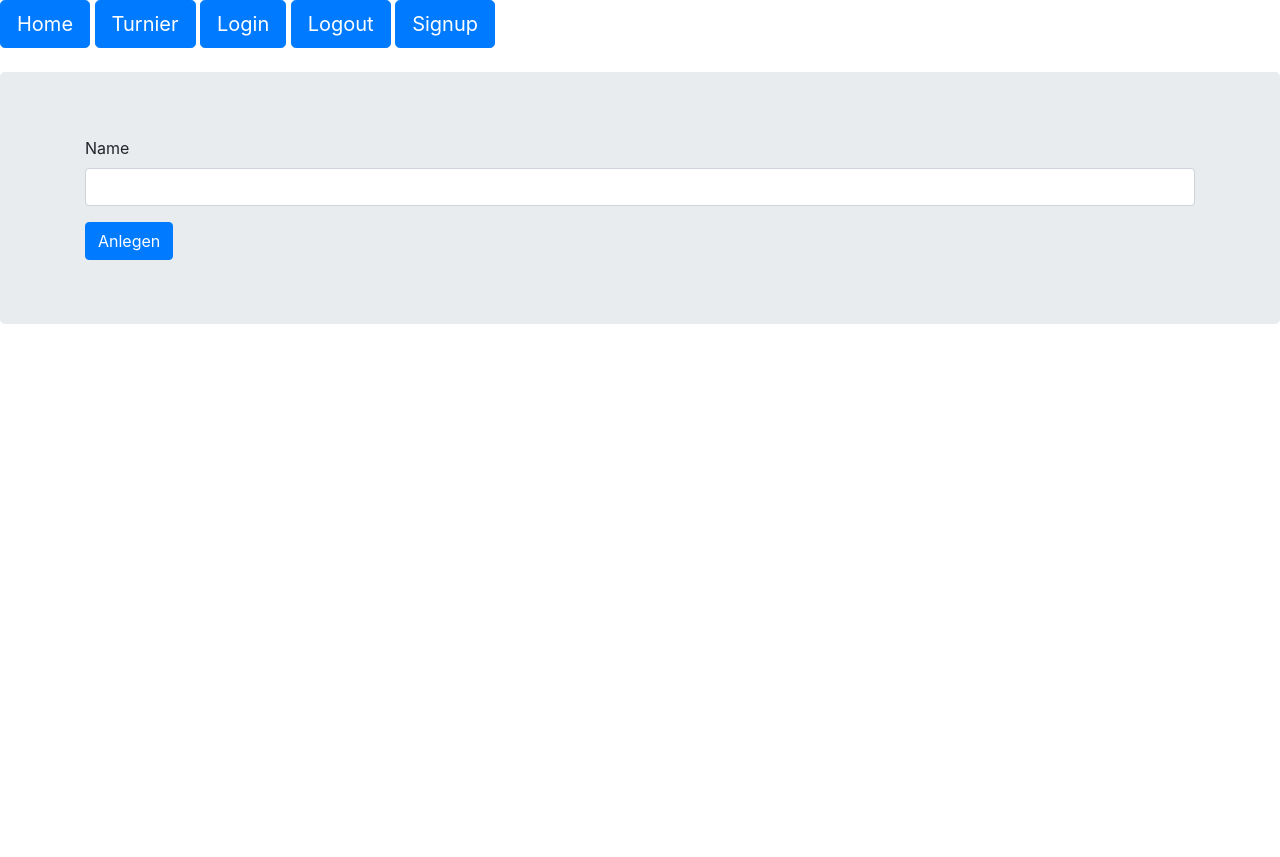
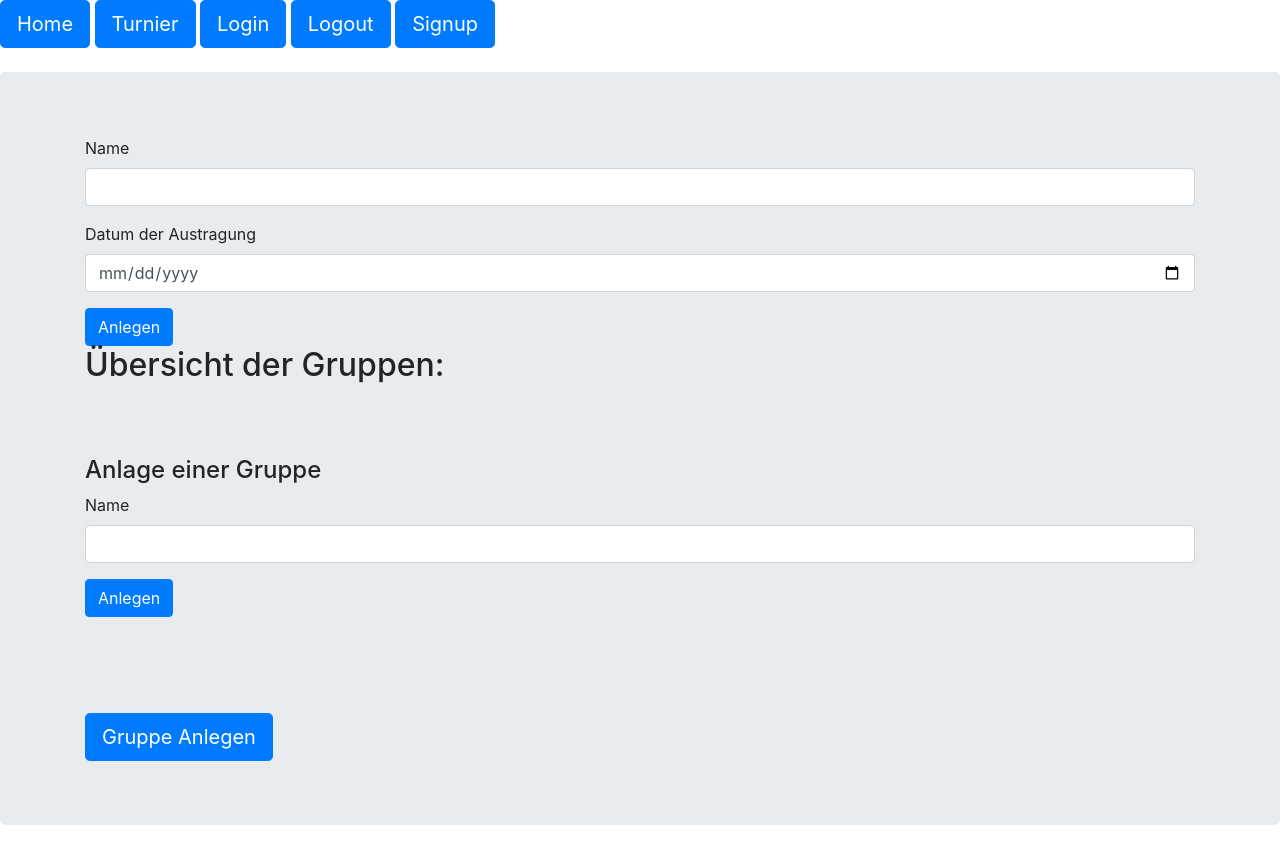
Before and after one commit to n-bross/JUFO-Web, a Flask app: page /turnier/gruppe_erstellen/1 in a window 1280 px wide. Before the commit the page ends 324 px from the top, so only its background shows below. Run offline with Flask 3, Linux system fonts and the light colour scheme; data that the repository does not hold is empty; some libraries are stand-ins or nearby versions.

Commit message:
Gruppen Anlage ermöglicht, ohne eine dedizierte Seite dafür zu nutzen

```diff
--- a/turnierseite/turnier/routes.py
+++ b/turnierseite/turnier/routes.py
@@ -37,27 +37,42 @@ def turnier_erstellen():
 @turnier.route('/turnier_details/<id>', methods=['GET', 'POST'])
 def turnier_details(id):
     turnier = Turnier.query.filter(Turnier.id == id).first()
-    turnier_form= TurnierForm(obj=turnier)
+    turnier_form = TurnierForm(obj=turnier)
+    if request.method == 'GET':
 
-    gruppen = Gruppe.query.filter(Gruppe.turnierId == id)
+        gruppen = Gruppe.query.filter(Gruppe.turnierId == id)
+        return render_template('turnier/turnier_details.html', turnier_form=turnier_form, turnier=turnier, gruppen=gruppen)
 
-    return render_template('turnier/turnier_details.html', form=turnier_form, turnier=turnier, gruppen=gruppen)
-
+    ##update eines geänderten Objetes muss noch ergänzt werden
+    ##elif request.method == 'POST':
+    ##    #insert des neuen Turnieres in die Datenbank
+    ##    turnier = Turnier(name=turnier_form.name.data, datumDerAustragung=turnier_form.datumDerAustragung.data)
+    ##    db.session.update(turnier)
+    ##    db.session.commit()
+##
+    ##    #laden eines neuen html
+    ##    return redirect(url_for('turnier.index'))
 
 @turnier.route('/gruppe_erstellen/<turnier_id>', methods=['GET', 'POST'])
 def gruppe_erstellen(turnier_id):
     gruppe_form = GruppeForm()
     if request.method == 'GET':
         turnier = Turnier.query.filter(Turnier.id == turnier_id).first()
-        turnier_form= TurnierForm(obj=turnier)
+        turnier_form = TurnierForm(obj=turnier)
+
         gruppen = Gruppe.query.filter(Gruppe.turnierId == turnier_id)
 
-        return render_template("gruppe/gruppe_erstellen.html", form=gruppe_form, turnier_form=turnier_form, gruppen=gruppen)
+        return render_template("gruppe/gruppe_erstellen.html", turnier=turnier, turnier_form=turnier_form, gruppe_form=gruppe_form, gruppen=gruppen)
     elif request.method == 'POST':
         #insert des neuen Turnieres in die Datenbank
         gruppe = Gruppe(turnierId=turnier_id, name=gruppe_form.name.data)
         db.session.add(gruppe)
         db.session.commit()
 
+        turnier = Turnier.query.filter(Turnier.id == turnier_id).first()
+        turnier_form = TurnierForm(obj=turnier)
+
+        gruppen = Gruppe.query.filter(Gruppe.turnierId == turnier_id)
+
         #laden eines neuen html
-        return redirect(url_for('turnier.index'))
+        return render_template('turnier/turnier_details.html', turnier_form=turnier_form, turnier=turnier, gruppen=gruppen)
--- a/turnierseite/turnier/templates/gruppe/gruppe_erstellen.html
+++ b/turnierseite/turnier/templates/gruppe/gruppe_erstellen.html
@@ -1,11 +1,12 @@
 {% extends "turnier/turnier_details.html" %}
 {% from 'bootstrap/form.html' import render_form %}
 {% block title %}Turnier Anlage{% endblock %}
-{% block content %}
+{% block turnier_anlage %}
 <!--Using Boostrap classes for styling here-->
 <div class="jumbotron">
     <div class="container">
-        {{ render_form(form) }}
+        <h4>Anlage einer Gruppe</h4>
+        {{ render_form(gruppe_form) }}
     </div>
 </div>
 {% endblock %}
--- a/turnierseite/turnier/templates/turnier/turnier_details.html
+++ b/turnierseite/turnier/templates/turnier/turnier_details.html
@@ -5,7 +5,7 @@
 <!--Using Boostrap classes for styling here-->
 <div class="jumbotron">
     <div class="container">
-        {{ render_form(form) }}
+        {{ render_form(turnier_form) }}
     </div>
     <div class="container">
 		<h2>Übersicht der Gruppen:</h2>
@@ -13,6 +13,7 @@
         <h3>{{gruppe['name']}}</h3>
     {% endfor %}
     </div>
+    {% block turnier_anlage %}{% endblock %}
     <div class="container">
         <a class="btn btn-primary btn-lg" href=" {{ url_for('turnier.gruppe_erstellen', turnier_id=turnier['id']) }} ">Gruppe Anlegen</a>
     </div>
```
